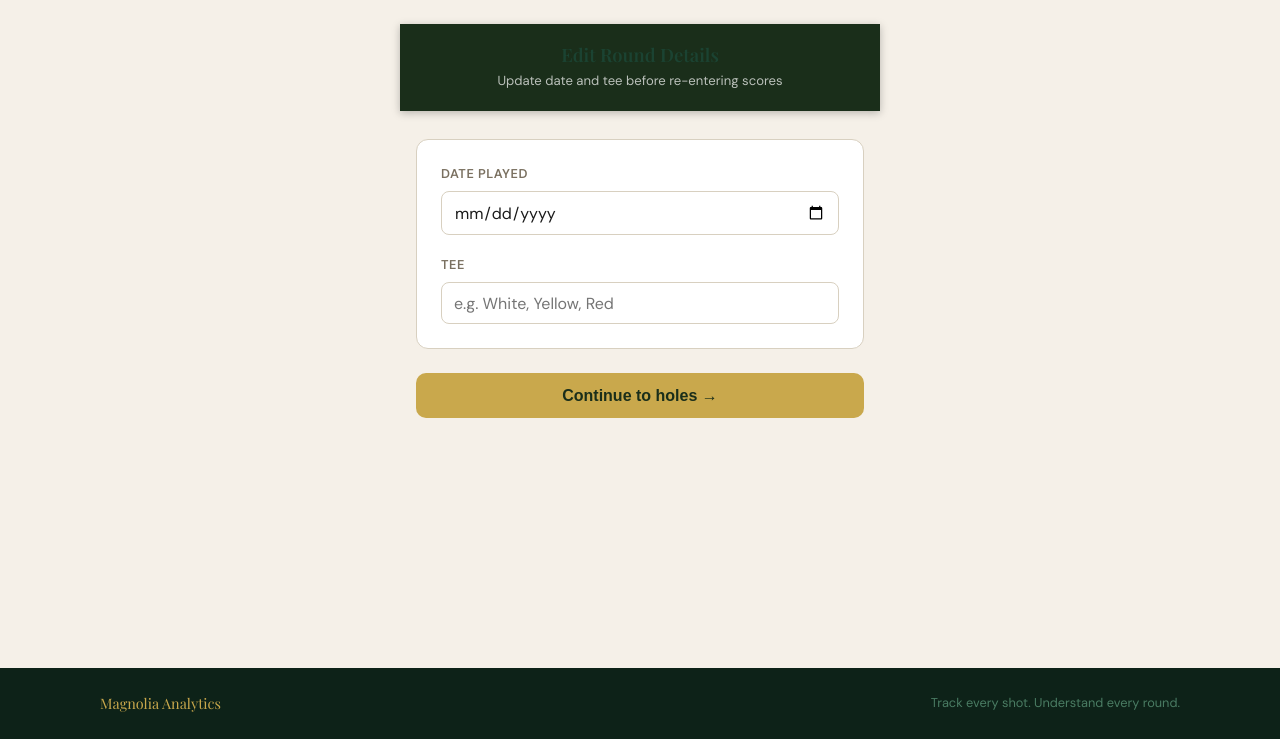
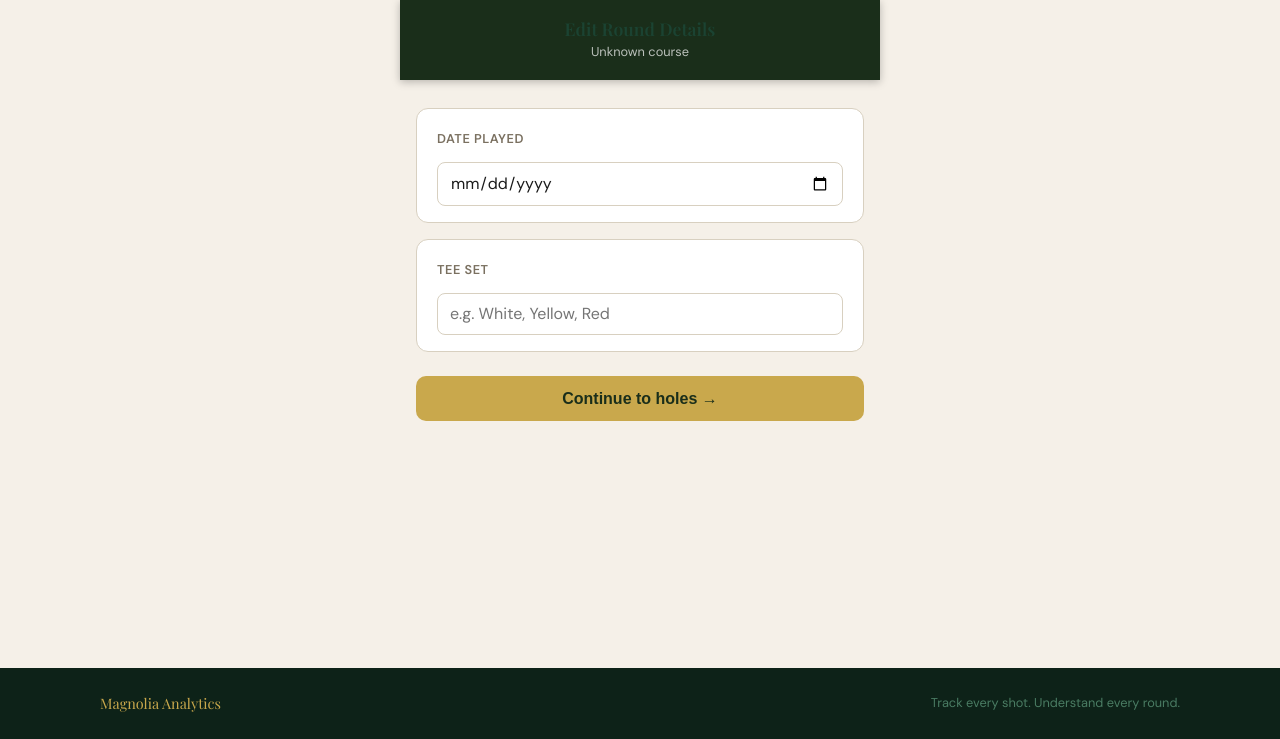
Before and after one commit to webbo28104-sketch/magnolia-analytics, a Flask app: template app/templates/rounds/edit_meta.html in a window 1280 px wide. Shown: the part 61-800 px from the top of the page. Run offline with Flask 3, Linux system fonts and the light colour scheme; the template is opened without the code that fills it, so the values that code supplies are empty; the visitor is signed in with stand-in values (Sample User, id 1); some web fonts are replaced.

Commit message:
edit_meta: full tee card UI with pre-selection, matching log round Step 2

```diff
--- a/app/templates/rounds/edit_meta.html
+++ b/app/templates/rounds/edit_meta.html
@@ -18,7 +18,7 @@
   .em-page {
     max-width: 480px;
     margin: 0 auto;
-    padding: 1.5rem 1rem 5rem;
+    padding: 0 1rem 5rem;
     font-family: 'DM Sans', system-ui, sans-serif;
   }
 
@@ -26,39 +26,37 @@
     background: var(--he-green);
     color: #fff;
     text-align: center;
-    padding: 1.25rem 1rem;
+    padding: 1.1rem 1rem;
     margin: 0 -1rem 1.75rem;
     box-shadow: 0 2px 8px rgba(0,0,0,.25);
   }
-
-  .em-header h1 { margin: 0; font-size: 1.15rem; font-weight: 600; }
-  .em-header p  { margin: 0.25rem 0 0; font-size: 0.82rem; color: rgba(255,255,255,.7); }
+  .em-header h1 { margin: 0; font-size: 1.1rem; font-weight: 600; }
+  .em-header p  { margin: .2rem 0 0; font-size: .8rem; color: rgba(255,255,255,.7); }
 
   .em-card {
     background: var(--he-surface);
     border: 1px solid var(--he-border);
     border-radius: 12px;
-    padding: 1.5rem;
+    padding: 1.25rem 1.25rem 1rem;
     margin-bottom: 1rem;
   }
 
-  .em-field { margin-bottom: 1.25rem; }
-  .em-field:last-child { margin-bottom: 0; }
-
-  .em-label {
+  .form-label {
     display: block;
-    font-size: 0.8rem;
+    font-size: .8rem;
     font-weight: 600;
     letter-spacing: .04em;
     text-transform: uppercase;
     color: var(--he-muted);
-    margin-bottom: 0.4rem;
+    margin-bottom: .4rem;
   }
+  .form-group { margin-bottom: 1.1rem; }
+  .form-group:last-child { margin-bottom: 0; }
 
-  .em-input {
+  .form-input {
     width: 100%;
     box-sizing: border-box;
-    padding: 0.6rem 0.75rem;
+    padding: .6rem .75rem;
     border: 1.5px solid var(--he-border);
     border-radius: 8px;
     font-size: 1rem;
@@ -67,26 +65,44 @@
     color: #1a1a1a;
     transition: border-color .15s;
   }
-  .em-input:focus {
-    outline: none;
-    border-color: var(--he-gold);
+  .form-input:focus { outline: none; border-color: var(--he-gold); }
+
+  /* Tee cards */
+  .tee-options { display: flex; flex-direction: column; gap: .6rem; }
+  .tee-card {
+    border: 2px solid var(--he-border); border-radius: 8px;
+    padding: .85rem 1rem; cursor: pointer; position: relative;
+    transition: border-color .15s, background .15s;
+    background: #fff;
   }
+  .tee-card:hover  { border-color: var(--he-gold); background: var(--he-cream); }
+  .tee-card.selected { border-color: var(--he-gold); background: rgba(201,168,76,.08); }
+  .tee-card-name {
+    font-weight: 700; font-size: .88rem;
+    display: flex; align-items: center; gap: .45rem; margin-bottom: .35rem;
+  }
+  .tee-dot { width: 10px; height: 10px; border-radius: 50%; display: inline-block; flex-shrink: 0; }
+  .tee-card-rating { font-size: .76rem; color: var(--he-muted); }
+  .tee-card-gender {
+    position: absolute; top: .5rem; right: .75rem;
+    font-size: .65rem; font-weight: 600; letter-spacing: .05em;
+    text-transform: uppercase; color: var(--he-muted);
+  }
+  .tee-loading { color: var(--he-muted); font-size: .875rem; padding: .5rem 0; }
+  .field-error  { color: #e03131; font-size: .8rem; margin-top: .5rem; }
 
-  .em-submit {
-    display: block;
-    width: 100%;
-    padding: 0.85rem;
+  .btn-gold {
+    display: block; width: 100%;
+    padding: .85rem;
     background: var(--he-gold);
     color: var(--he-green);
-    border: none;
-    border-radius: 10px;
-    font-size: 1rem;
-    font-weight: 700;
-    cursor: pointer;
-    margin-top: 1.5rem;
+    border: none; border-radius: 10px;
+    font-size: 1rem; font-weight: 700;
+    cursor: pointer; margin-top: 1.5rem;
     transition: opacity .15s;
   }
-  .em-submit:hover { opacity: .88; }
+  .btn-gold:hover    { opacity: .88; }
+  .btn-gold:disabled { opacity: .45; cursor: not-allowed; }
 </style>
 {% endblock %}
 
@@ -94,25 +110,136 @@
 <div class="em-page">
   <div class="em-header">
     <h1>Edit Round Details</h1>
-    <p>Update date and tee before re-entering scores</p>
+    <p>{{ round.course.name if round.course else 'Unknown course' }}</p>
   </div>
 
-  <form method="POST">
+  <form method="POST" id="meta-form">
+    <input type="hidden" name="tee_set_id" id="tee_set_id_field"
+           value="{{ current_tee_id or '' }}">
+
+    <!-- Date -->
     <div class="em-card">
-      <div class="em-field">
-        <label class="em-label" for="date_played">Date played</label>
-        <input class="em-input" type="date" id="date_played" name="date_played"
+      <div class="form-group">
+        <label class="form-label" for="date_played">Date played</label>
+        <input class="form-input" type="date" id="date_played" name="date_played"
                value="{{ round.date_played.strftime('%Y-%m-%d') if round.date_played else '' }}">
-      </div>
-      <div class="em-field">
-        <label class="em-label" for="tee_set">Tee</label>
-        <input class="em-input" type="text" id="tee_set" name="tee_set"
-               value="{{ round.tee_set or '' }}"
-               placeholder="e.g. White, Yellow, Red">
       </div>
     </div>
 
-    <button type="submit" class="em-submit">Continue to holes →</button>
+    <!-- Tee selection -->
+    <div class="em-card">
+      <div class="form-group">
+        <label class="form-label">Tee set</label>
+        {% if course_external_id %}
+          <div id="teeOptions" class="tee-options">
+            <div class="tee-loading">Loading tee data…</div>
+          </div>
+          <p id="teeError" class="field-error" style="display:none"></p>
+          <input type="hidden" name="tee_set" id="tee_set_label"
+                 value="{{ round.tee_set or '' }}">
+        {% else %}
+          <input class="form-input" type="text" name="tee_set"
+                 value="{{ round.tee_set or '' }}"
+                 placeholder="e.g. White, Yellow, Red">
+        {% endif %}
+      </div>
+    </div>
+
+    <button type="submit" class="btn-gold" id="btnSubmit"
+            {% if course_external_id %}disabled{% endif %}>
+      Continue to holes →
+    </button>
   </form>
 </div>
+
+{% if course_external_id %}
+<script>
+(function () {
+  const EXTERNAL_ID    = {{ course_external_id | tojson }};
+  const CURRENT_TEE_ID = {{ current_tee_id | tojson if current_tee_id else 'null' }};
+
+  const TEE_COLOURS = {
+    white:'#f0f0f0', yellow:'#f5c518', red:'#e03131', blue:'#1971c2',
+    black:'#212529', green:'#2f9e44', orange:'#e8590c', purple:'#7048e8',
+    silver:'#adb5bd', bronze:'#c9a84c', gold:'#c9a84c', pink:'#f06595',
+  };
+
+  function teeColour(t) {
+    const k = (t.color || t.name || '').toLowerCase().replace(/\s+/g, '');
+    for (const key of Object.keys(TEE_COLOURS)) {
+      if (k.includes(key)) return TEE_COLOURS[key];
+    }
+    return '#888';
+  }
+
+  function esc(s) {
+    return String(s)
+      .replace(/&/g, '&amp;').replace(/</g, '&lt;')
+      .replace(/>/g, '&gt;').replace(/"/g, '&quot;');
+  }
+
+  window.selectTee = function (tee) {
+    document.querySelectorAll('.tee-card').forEach(c => c.classList.remove('selected'));
+    const card = document.getElementById('etee-' + tee.id);
+    if (card) card.classList.add('selected');
+    document.getElementById('tee_set_id_field').value = tee.id;
+    document.getElementById('tee_set_label').value    = tee.name;
+    document.getElementById('btnSubmit').disabled = false;
+  };
+
+  function renderTees(tees) {
+    if (!tees.length) {
+      document.getElementById('teeOptions').innerHTML =
+        '<div class="tee-loading">No tee data available for this course.</div>';
+      document.getElementById('btnSubmit').disabled = false;
+      return;
+    }
+    document.getElementById('teeOptions').innerHTML = tees.map(t => {
+      const colour = teeColour(t);
+      const gLabel = t.gender === 'W' ? 'Ladies' : t.gender === 'X' ? 'Mixed' : 'Gents';
+      const yards  = t.total_yardage ? ` · ${t.total_yardage}y` : '';
+      return `<div class="tee-card" id="etee-${t.id}"
+              onclick='selectTee(${JSON.stringify(t)})'>
+          <span class="tee-card-gender">${gLabel}</span>
+          <div class="tee-card-name">
+            <span class="tee-dot"
+                  style="background:${colour};border:1px solid rgba(0,0,0,.12)"></span>
+            ${esc(t.name)}
+          </div>
+          <div class="tee-card-rating">
+            ${t.course_rating} / ${t.slope_rating} slope${yards}
+          </div>
+        </div>`;
+    }).join('');
+
+    // Pre-select current tee
+    const pre = tees.find(t => t.id === CURRENT_TEE_ID);
+    if (pre) selectTee(pre);
+    else     document.getElementById('btnSubmit').disabled = false;
+  }
+
+  // Load on page init
+  fetch('/api/courses/' + EXTERNAL_ID + '/tees')
+    .then(r => r.json())
+    .then(data => {
+      if (data.error) {
+        const err = document.getElementById('teeError');
+        err.textContent = data.error;
+        err.style.display = '';
+        document.getElementById('teeOptions').innerHTML = '';
+        document.getElementById('btnSubmit').disabled = false;
+      } else {
+        renderTees(data);
+      }
+    })
+    .catch(() => {
+      document.getElementById('teeOptions').innerHTML = '';
+      const err = document.getElementById('teeError');
+      err.textContent = 'Could not load tee data — you can still continue.';
+      err.style.display = '';
+      document.getElementById('btnSubmit').disabled = false;
+    });
+})();
+</script>
+{% endif %}
 {% endblock %}
```
